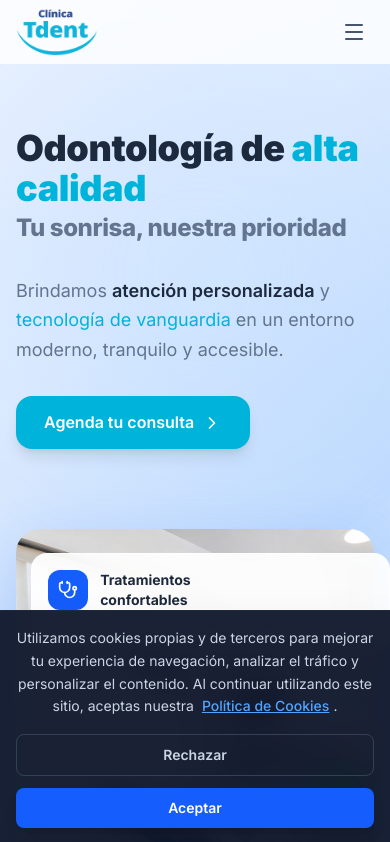
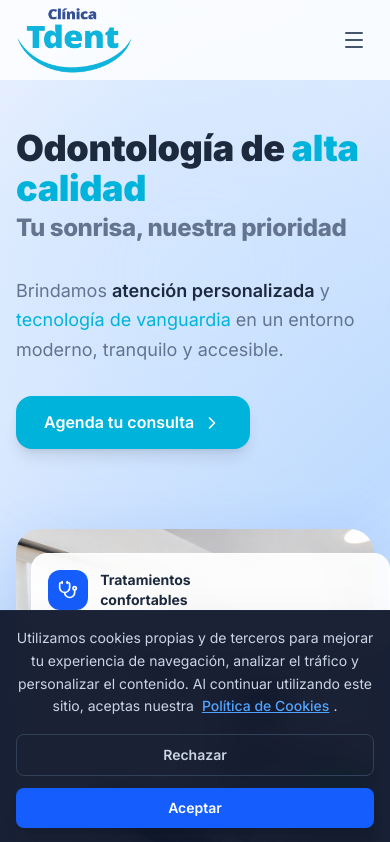
Before and after one commit to xngar/tdent-temp, a Next.js app: page / in a window 390 px wide. Shown: the top 842 px of the page. Built offline with nearby package versions, Linux system fonts and the light colour scheme.

Commit message:
feat: implement responsive Navbar component with scroll effects and mobile menu support

```diff
--- a/src/app/components/Navbar.tsx
+++ b/src/app/components/Navbar.tsx
@@ -40,18 +40,17 @@ export default function Navbar() {
   return (
     <>
       <header
-        className={`fixed top-0 left-0 right-0 z-50 transition-all duration-300 ${
-          isScrolled
+        className={`fixed top-0 left-0 right-0 z-50 transition-all duration-300 ${isScrolled
             ? "bg-white/95 backdrop-blur-md shadow-[0_2px_20px_rgba(0,0,0,0.08)]"
             : "bg-white/80 backdrop-blur-sm"
-        }`}
+          }`}
         role="banner"
       >
         <nav
           className="max-w-7xl mx-auto px-4 sm:px-6 lg:px-8"
           aria-label="Navegación principal"
         >
-          <div className="flex items-center justify-between h-16 lg:h-20">
+          <div className="flex items-center justify-between h-20 lg:h-24">
             {/* Logo */}
             <Link
               href="/"
@@ -61,10 +60,10 @@ export default function Navbar() {
               <Image
                 src="/logo_tdent_v2.webp"
                 alt="T-DENT Clínica Dental"
-                width={160}
-                height={56}
+                width={200}
+                height={80}
                 priority
-                className="h-12 lg:h-14 w-auto object-contain transition-transform duration-300 group-hover:scale-105"
+                className="h-[68px] lg:h-[76px] w-auto object-contain transition-transform duration-300 group-hover:scale-105"
               />
             </Link>
 
@@ -75,11 +74,10 @@ export default function Navbar() {
                   <Link
                     href={href}
                     onClick={() => setActiveSection(href.slice(1))}
-                    className={`px-4 py-2 text-sm font-medium rounded-lg transition-all duration-200 ${
-                      activeSection === href.slice(1)
+                    className={`px-4 py-2 text-sm font-medium rounded-lg transition-all duration-200 ${activeSection === href.slice(1)
                         ? "text-blue-600 bg-blue-50"
                         : "text-slate-600 hover:text-blue-600 hover:bg-slate-50"
-                    }`}
+                      }`}
                   >
                     {label}
                   </Link>
@@ -133,9 +131,8 @@ export default function Navbar() {
         {/* Mobile menu */}
         <div
           id="mobile-menu"
-          className={`lg:hidden transition-all duration-300 overflow-hidden ${
-            isMobileOpen ? "max-h-screen opacity-100" : "max-h-0 opacity-0"
-          }`}
+          className={`lg:hidden transition-all duration-300 overflow-hidden ${isMobileOpen ? "max-h-screen opacity-100" : "max-h-0 opacity-0"
+            }`}
           aria-hidden={!isMobileOpen}
         >
           <div className="bg-white border-t border-slate-100 px-4 py-4 shadow-lg">
```
